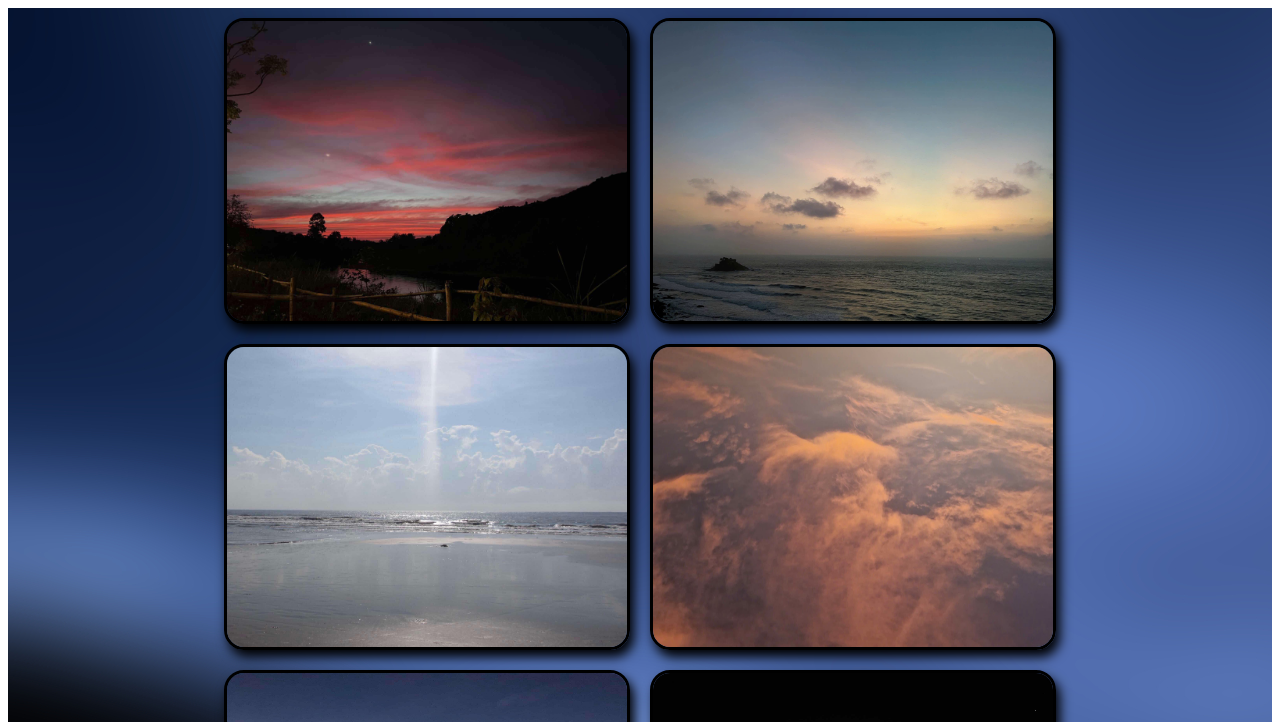
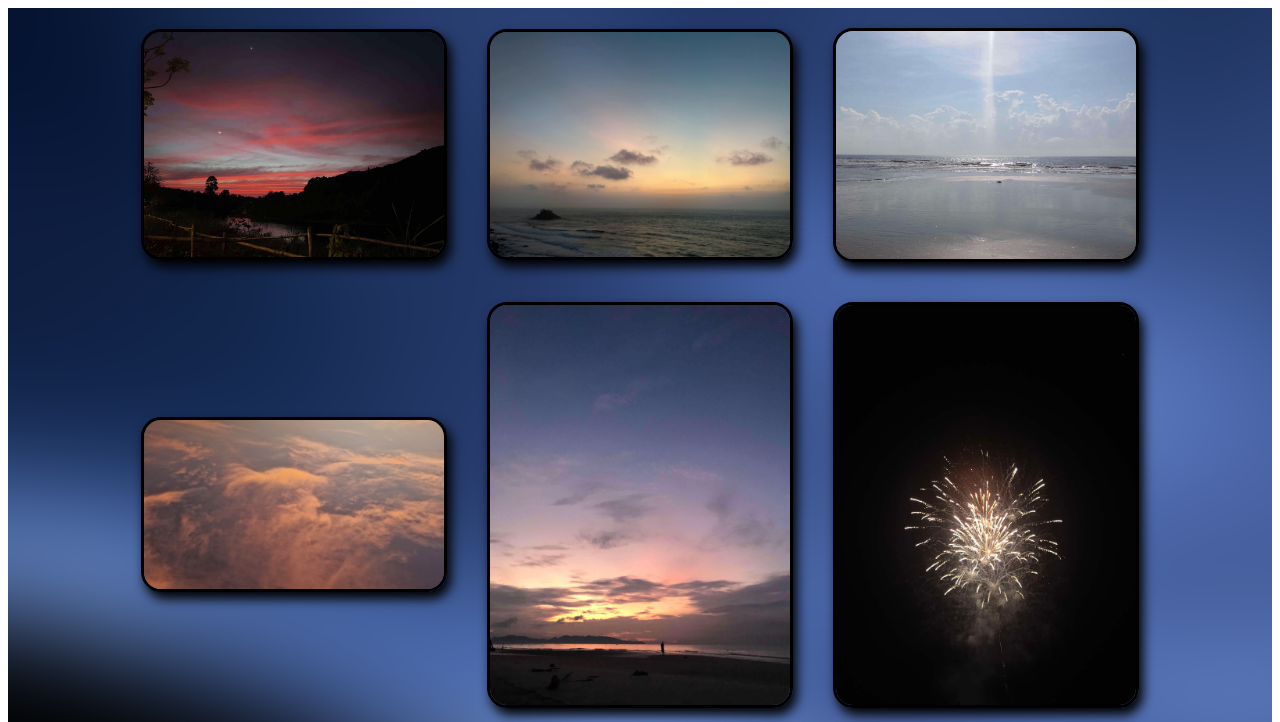
Before and after one commit to an2349/wonderful, a plain HTML site: page index.html in a window 1280 px wide. Shown: the top 722 px of the page. Drawn offline with Linux system fonts and the light colour scheme.

Commit message:
07/02/2025

```diff
--- a/index.html
+++ b/index.html
@@ -20,13 +20,13 @@
        justify-content: center;
        align-items: center;}
    div img{
-       width: 400px;
-       height: 300px;
+       width: 300px;
+       height: auto;
        border: 3px solid #000000;
        border-radius: 20px;
        box-shadow: 4px 7px 12px 0px #000000;
        cursor: pointer;
-       margin: 10px;
+       margin: 20px;
        transition: 500ms;}
    div img:hover{
        z-index: 10;
```
Also changed, not shown: img/32f0e550-c15a-44ee-aa70-1d562189b365.jpeg, 1 other file.
